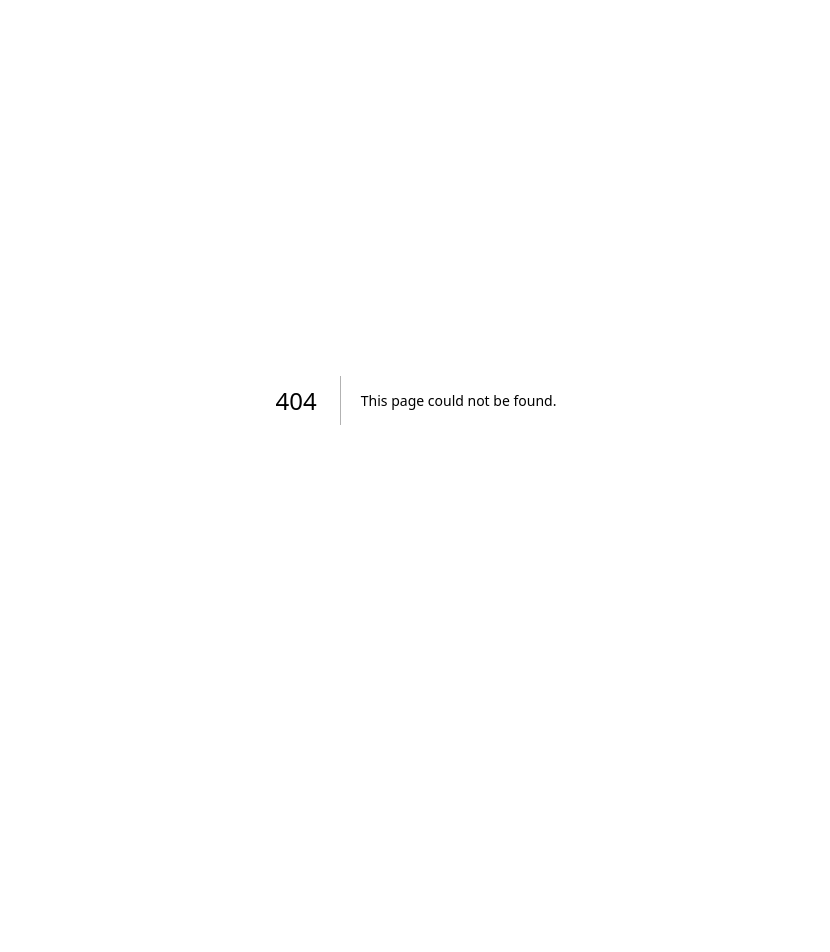
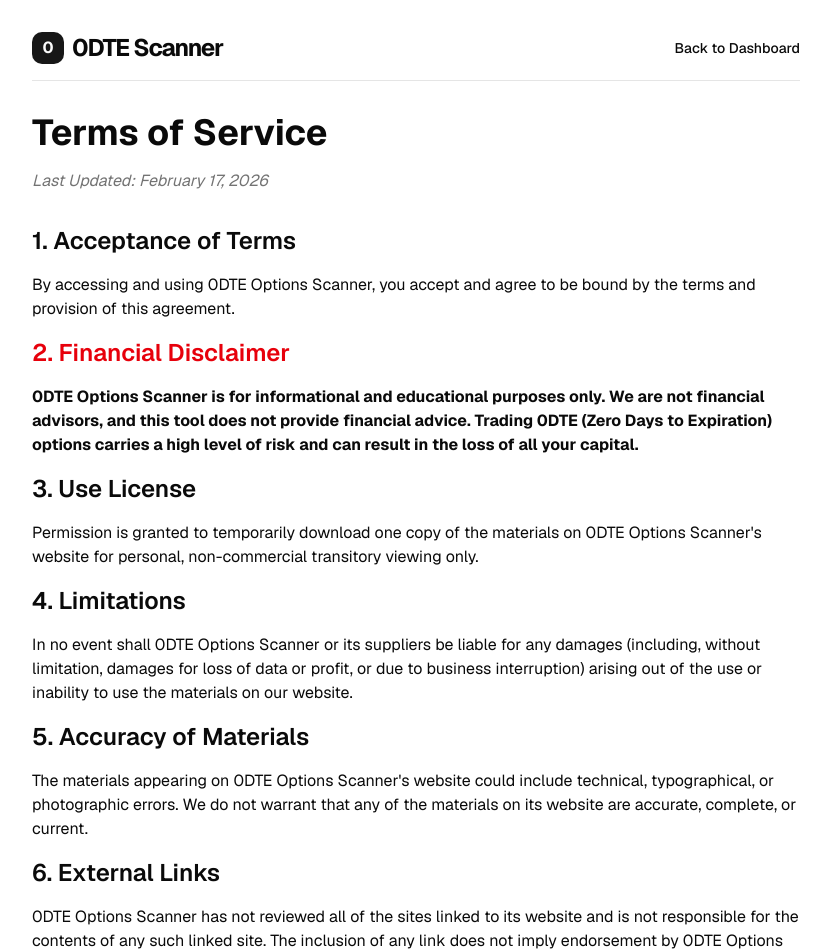
Before and after one commit to misterglobal/ODTE, a Next.js app: page /terms in a window 1280 px wide. Before the commit this address had no page. Shown: the top 952 px of the page, without its empty margins (224-1054 px from the left). Before the commit the page ends 800 px from the top, so only its background shows below. Built offline with nearby package versions, Linux system fonts and the light colour scheme.

Commit message:
added legal stuff

```diff
--- a/app/page.tsx
+++ b/app/page.tsx
@@ -8,13 +8,14 @@ import { OptionsAiAssistant } from "@/components/options-ai-assistant"
 import { AssistantPanel } from "@/components/assistant-panel"
 import { useState } from "react"
 import type { TradeOpportunity } from "@/lib/watchlist-store"
+import Link from "next/link"
 
 export default function Home() {
   const [ticker, setTicker] = useState("SPX")
   const [selectedContract, setSelectedContract] = useState<TradeOpportunity | null>(null)
 
   return (
-    <div className="min-h-screen bg-background font-sans text-foreground">
+    <div className="min-h-screen bg-background font-sans text-foreground flex flex-col">
       {/* Header */}
       <header className="border-b bg-card/50 backdrop-blur-sm sticky top-0 z-10">
         <div className="max-w-7xl mx-auto px-6 h-16 flex items-center justify-between">
@@ -25,14 +26,14 @@ export default function Home() {
             <h1 className="text-2xl font-bold tracking-tighter">0DTE Scanner</h1>
           </div>
           <nav className="flex items-center gap-6 text-sm font-medium text-muted-foreground">
-            <a href="#" className="hover:text-foreground transition-colors">Dashboard</a>
-            <a href="#" className="hover:text-foreground transition-colors">History</a>
-            <a href="#" className="hover:text-foreground transition-colors">Settings</a>
+            <Link href="/" className="hover:text-foreground transition-colors">Dashboard</Link>
+            <Link href="#" className="hover:text-foreground transition-colors">History</Link>
+            <Link href="#" className="hover:text-foreground transition-colors">Settings</Link>
           </nav>
         </div>
       </header>
 
-      <main className="max-w-7xl mx-auto px-6 py-8 grid grid-cols-1 lg:grid-cols-12 gap-8">
+      <main className="max-w-7xl mx-auto px-6 py-8 grid grid-cols-1 lg:grid-cols-12 gap-8 flex-grow">
         {/* Left Column: Controls & Feed (3 cols) */}
         <div className="lg:col-span-3 space-y-6">
           <UserProfileForm onUpdate={(vals) => setTicker(vals.preferredTicker)} />
@@ -66,6 +67,22 @@ export default function Home() {
           </div>
         </div>
       </main>
+
+      {/* Footer */}
+      <footer className="border-t bg-card/20 py-8">
+        <div className="max-w-7xl mx-auto px-6 flex flex-col md:flex-row items-center justify-between gap-4">
+          <div className="flex items-center gap-2 text-muted-foreground text-sm">
+            <div className="h-5 w-5 bg-primary/20 rounded flex items-center justify-center font-bold text-xs">
+              0
+            </div>
+            <span>&copy; 2026 0DTE Scanner. All rights reserved.</span>
+          </div>
+          <div className="flex items-center gap-6 text-sm font-medium text-muted-foreground">
+            <Link href="/privacy" className="hover:text-foreground transition-colors">Privacy Policy</Link>
+            <Link href="/terms" className="hover:text-foreground transition-colors">Terms of Service</Link>
+          </div>
+        </div>
+      </footer>
     </div>
   )
 }
--- /dev/null
+++ b/app/privacy/page.tsx
@@ -0,0 +1,72 @@
+import Link from "next/link"
+
+export default function PrivacyPage() {
+    return (
+        <div className="min-h-screen bg-background font-sans text-foreground p-8">
+            <div className="max-w-3xl mx-auto space-y-8">
+                <header className="flex items-center justify-between border-b pb-4">
+                    <div className="flex items-center gap-2">
+                        <div className="h-8 w-8 bg-primary rounded-lg flex items-center justify-center font-bold text-primary-foreground">
+                            0
+                        </div>
+                        <h1 className="text-2xl font-bold tracking-tighter">0DTE Scanner</h1>
+                    </div>
+                    <Link href="/" className="text-sm font-medium hover:text-primary transition-colors">
+                        Back to Dashboard
+                    </Link>
+                </header>
+
+                <main className="prose prose-slate dark:prose-invert max-w-none">
+                    <h1 className="text-4xl font-bold mb-4">Privacy Policy</h1>
+                    <p className="text-muted-foreground italic mb-8">Last Updated: February 17, 2026</p>
+
+                    <section className="space-y-4">
+                        <h2 className="text-2xl font-semibold">1. Introduction</h2>
+                        <p>
+                            Welcome to 0DTE Options Scanner. We respect your privacy and are committed to protecting your personal data. This Privacy Policy will inform you about how we look after your personal data when you visit our website and tell you about your privacy rights and how the law protects you.
+                        </p>
+
+                        <h2 className="text-2xl font-semibold">2. Data We Collect</h2>
+                        <p>
+                            We collect information that you provide directly to us when you:
+                        </p>
+                        <ul className="list-disc pl-6 space-y-2">
+                            <li>Create an account or update your profile (e.g., risk tolerance, preferred tickers).</li>
+                            <li>Use the scanner and save settings.</li>
+                            <li>Communicate with us via our support channels.</li>
+                        </ul>
+
+                        <h2 className="text-2xl font-semibold">3. How We Use Your Data</h2>
+                        <p>
+                            We use your data to:
+                        </p>
+                        <ul className="list-disc pl-6 space-y-2">
+                            <li>Provide and maintain our scanner service.</li>
+                            <li>Personalize your experience based on your risk preferences.</li>
+                            <li>Improve our app's functionality and performance.</li>
+                        </ul>
+
+                        <h2 className="text-2xl font-semibold">4. Data Security</h2>
+                        <p>
+                            We have put in place appropriate security measures to prevent your personal data from being accidentally lost, used, or accessed in an unauthorized way, altered, or disclosed.
+                        </p>
+
+                        <h2 className="text-2xl font-semibold">5. Your Rights</h2>
+                        <p>
+                            Under certain circumstances, you have rights under data protection laws in relation to your personal data, including the right to request access, correction, erasure, or restriction of your personal data.
+                        </p>
+
+                        <h2 className="text-2xl font-semibold">6. Contact Us</h2>
+                        <p>
+                            If you have any questions about this Privacy Policy, please contact us through our dashboard support.
+                        </p>
+                    </section>
+                </main>
+
+                <footer className="border-t pt-8 mt-12 text-center text-sm text-muted-foreground">
+                    <p>&copy; 2026 0DTE Scanner. All rights reserved.</p>
+                </footer>
+            </div>
+        </div>
+    )
+}
--- /dev/null
+++ b/app/terms/page.tsx
@@ -0,0 +1,67 @@
+import Link from "next/link"
+
+export default function TermsPage() {
+    return (
+        <div className="min-h-screen bg-background font-sans text-foreground p-8">
+            <div className="max-w-3xl mx-auto space-y-8">
+                <header className="flex items-center justify-between border-b pb-4">
+                    <div className="flex items-center gap-2">
+                        <div className="h-8 w-8 bg-primary rounded-lg flex items-center justify-center font-bold text-primary-foreground">
+                            0
+                        </div>
+                        <h1 className="text-2xl font-bold tracking-tighter">0DTE Scanner</h1>
+                    </div>
+                    <Link href="/" className="text-sm font-medium hover:text-primary transition-colors">
+                        Back to Dashboard
+                    </Link>
+                </header>
+
+                <main className="prose prose-slate dark:prose-invert max-w-none">
+                    <h1 className="text-4xl font-bold mb-4">Terms of Service</h1>
+                    <p className="text-muted-foreground italic mb-8">Last Updated: February 17, 2026</p>
+
+                    <section className="space-y-4">
+                        <h2 className="text-2xl font-semibold">1. Acceptance of Terms</h2>
+                        <p>
+                            By accessing and using 0DTE Options Scanner, you accept and agree to be bound by the terms and provision of this agreement.
+                        </p>
+
+                        <h2 className="text-2xl font-semibold text-destructive">2. Financial Disclaimer</h2>
+                        <p className="font-bold">
+                            0DTE Options Scanner is for informational and educational purposes only. We are not financial advisors, and this tool does not provide financial advice. Trading 0DTE (Zero Days to Expiration) options carries a high level of risk and can result in the loss of all your capital.
+                        </p>
+
+                        <h2 className="text-2xl font-semibold">3. Use License</h2>
+                        <p>
+                            Permission is granted to temporarily download one copy of the materials on 0DTE Options Scanner's website for personal, non-commercial transitory viewing only.
+                        </p>
+
+                        <h2 className="text-2xl font-semibold">4. Limitations</h2>
+                        <p>
+                            In no event shall 0DTE Options Scanner or its suppliers be liable for any damages (including, without limitation, damages for loss of data or profit, or due to business interruption) arising out of the use or inability to use the materials on our website.
+                        </p>
+
+                        <h2 className="text-2xl font-semibold">5. Accuracy of Materials</h2>
+                        <p>
+                            The materials appearing on 0DTE Options Scanner's website could include technical, typographical, or photographic errors. We do not warrant that any of the materials on its website are accurate, complete, or current.
+                        </p>
+
+                        <h2 className="text-2xl font-semibold">6. External Links</h2>
+                        <p>
+                            0DTE Options Scanner has not reviewed all of the sites linked to its website and is not responsible for the contents of any such linked site. The inclusion of any link does not imply endorsement by 0DTE Options Scanner.
+                        </p>
+
+                        <h2 className="text-2xl font-semibold">7. Modifications</h2>
+                        <p>
+                            We may revise these terms of service for its website at any time without notice. By using this website you are agreeing to be bound by the then current version of these terms of service.
+                        </p>
+                    </section>
+                </main>
+
+                <footer className="border-t pt-8 mt-12 text-center text-sm text-muted-foreground">
+                    <p>&copy; 2026 0DTE Scanner. All rights reserved.</p>
+                </footer>
+            </div>
+        </div>
+    )
+}
```
